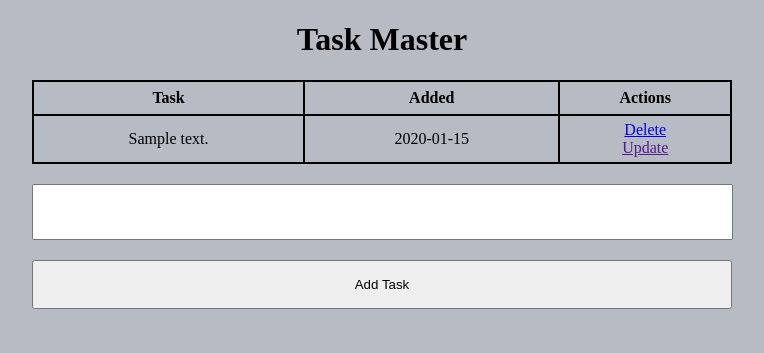
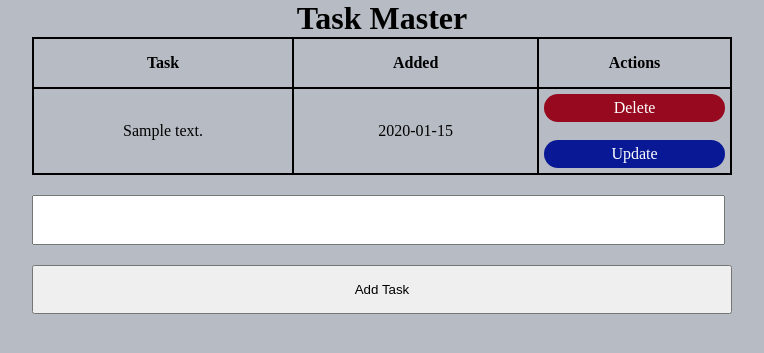
Before and after one commit to robinucar/toDo_flask, a Flask app: page / in a window 1280 px wide. Shown: the top 353 px of the page, without its empty margins (258-1022 px from the left). Run offline with Flask 2, Linux system fonts and the light colour scheme; tables that the repository leaves empty hold one stand-in row (values such as "Sample post").

Commit message:
delete and update button style

```diff
--- a/static/css/main.css
+++ b/static/css/main.css
@@ -1,3 +1,8 @@
+*{
+    margin: 0;
+    padding: 0;
+    box-sizing: border-box;
+}
 body {
     margin: 0;
     background-color: #b7bcc4;
@@ -20,7 +25,7 @@ table {
 }
 
 th {
-    height: 30px;
+    height: 50px;
 }
 
 td {
@@ -43,3 +48,24 @@ td {
     width: 100%;
     padding: 15px;
 }
+
+.actions {
+    color: #fff;
+    justify-content: center;
+    text-decoration: none;
+    align-items: center;
+    display: flex;
+}
+
+.delete {
+    background: #96091e;
+    border-radius: 15px;
+    padding: 5px;
+}
+
+.update {
+    background: #091996;
+    padding: 5px;
+
+    border-radius: 15px;
+}
--- a/templates/index.html
+++ b/templates/index.html
@@ -14,9 +14,9 @@
       <td>{{task.content}}</td>
       <td>{{task.date_created.date()}}</td>
       <td>
-        <a href="/delete/{{task.id}}">Delete</a>
+        <a href="/delete/{{task.id}}" class="actions delete">Delete</a>
         <br />
-        <a href="">Update</a>
+        <a href="" class="actions update">Update</a>
       </td>
     </tr>
     {% endfor %}
```
Also changed, not shown: test.db.
